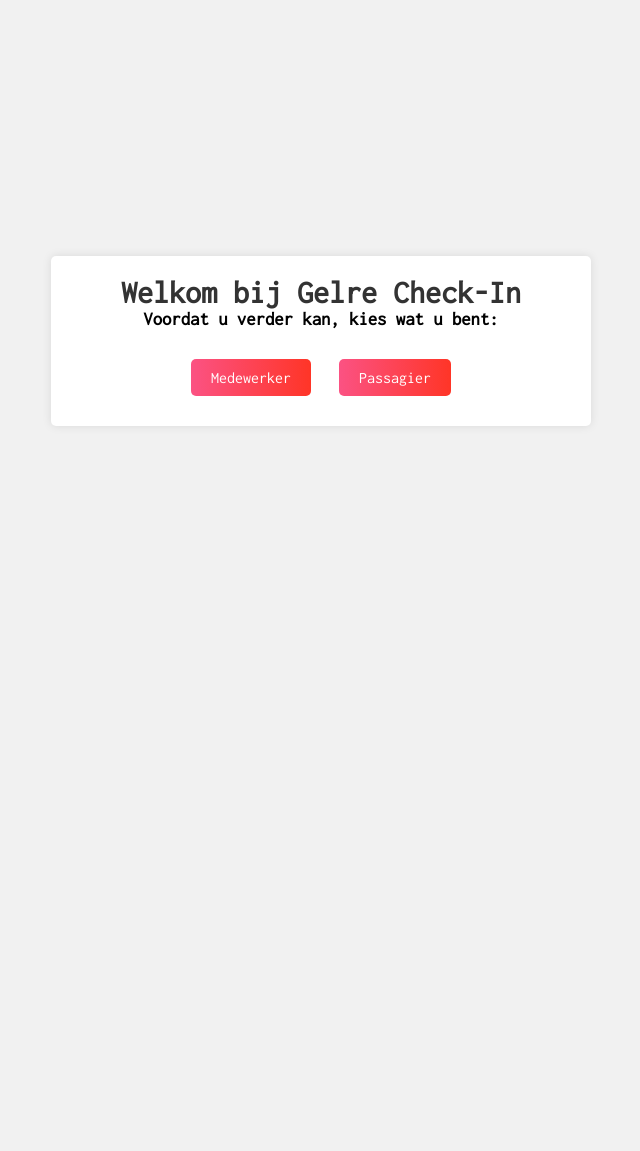
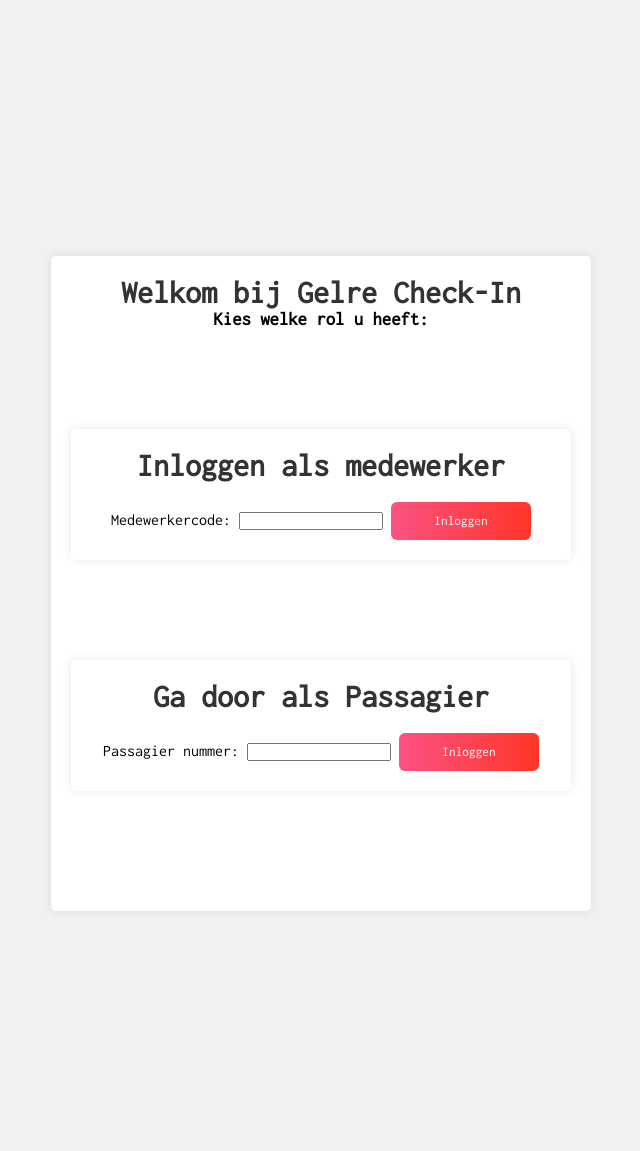
Before and after one commit to PebblesProgramming/Gelre-Check-in, a PHP site: page / in a window 1280 px wide. Shown: the top 1151 px of the page, without its empty margins (319-959 px from the left). Before the commit the page ends 426 px from the top, so only its background shows below. Run offline with PHP 8.4, Linux system fonts and the light colour scheme; some libraries are stand-ins or nearby versions.

Commit message:
medewerker login + logout functionality

```diff
--- a/applicatie/css/rol_keuze.css
+++ b/applicatie/css/rol_keuze.css
@@ -5,7 +5,6 @@
 }
 body {
     background-color: #f1f1f1;
-
     text-align: center;
 }
 
@@ -22,11 +21,11 @@
     color: #333;
 }
 
-.role-selection {
+.role-selectie {
     margin-top: 20px;
 }
 
-.role-selection a {
+.role-selectie a {
     display: inline-block;
     margin: 10px;
     padding: 10px 20px;
@@ -37,6 +36,22 @@
     transition: background-color 0.3s ease;
 }
 
-.role-selection a:hover {
+.role-selectie a:hover {
     background-color: #45a049;
 }
+
+input{
+    margin-top: 20px;
+}
+
+.button{
+    width: 140px;
+    border: 0;
+    padding: 12px 10px;
+    outline: none;
+    color: #fff;
+    background: linear-gradient(to right, #fb5283, #ff3527 );
+    border-radius: 6px;
+    cursor: pointer;
+    transition: width 0.5s;
+  }
--- a/applicatie/css/style.css
+++ b/applicatie/css/style.css
@@ -2,6 +2,11 @@
   margin: 0;
   padding: 0;
   font-family: Inconsolata;
+}
+
+body {
+  background-color: #f1f1f1;
+
 }
 
 .container{
@@ -11,6 +16,7 @@
   padding-right: 8%;
   box-sizing: border-box;
   overflow: hidden;
+
 }
 
 .navbar{
--- a/applicatie/index.php
+++ b/applicatie/index.php
@@ -1,3 +1,41 @@
+<?php
+session_start();
+require_once '../applicatie/starting/db_connectie.php';
+// maak verbinding met de database (zie db_connection.php)
+$db = maakVerbinding();
+
+// Het statische wachtwoord dat gehasht moet worden
+$wachtwoord = "12345";
+// Hash het wachtwoord
+$gehashtWachtwoord = password_hash($wachtwoord, PASSWORD_DEFAULT);
+
+if ($_SERVER["REQUEST_METHOD"] === "POST") {
+    // Controleer of het wachtwoord is ingevuld
+    if (!empty($_POST['wachtwoord'])) {
+        // Het ingevoerde wachtwoord bij het inloggen
+        $ingevoerdWachtwoord = $_POST['wachtwoord'];
+
+        // Het gehashte wachtwoord uit de database
+        //$gehashtWachtwoord = "$2y$10$21FuTBFO7A6RsZS2p6B9p.OOwH6cG5CN4/zrXxuPbUEnku.5X3rJi";
+
+        // Controleer of het ingevoerde wachtwoord niet leeg is en overeenkomt met het gehashte wachtwoord
+        if (!empty($ingevoerdWachtwoord) && password_verify($ingevoerdWachtwoord, $gehashtWachtwoord)) {
+            echo 'inloggen is gelukt';
+            // Inloggen is gelukt, stuur de gebruiker naar de medewerkerspagina
+            header("refresh:2;url=../screens/medewerker.php");// de refresh 2 is voor mijzelf als check zodat ik zeker weet dat het inloggen is gelukt
+
+            exit; // Stop de rest van de code, omdat het inloggen is geslaagd
+        } else {
+            // Inloggen is mislukt, toon een foutmelding
+            $foutmelding = "Ongeldig wachtwoord";
+        }
+    } else {
+        // Inloggen is mislukt, toon een foutmelding
+        $foutmelding = "Vul een wachtwoord in";
+    }
+}
+?>
+
 <!DOCTYPE html>
 <html lang="en">
 <head>
@@ -11,13 +49,30 @@
 </head>
 <body>
     <div class="container">
+        <div class="rol-selectie">
         <h1>Welkom bij Gelre Check-In</h1>
-        <h3>Voordat u verder kan, kies wat u bent: </h3>
-        <div class="role-selection">
-            <a href="../screens/medewerker.php">Medewerker</a>
-            <a href="../screens/passagier.php">Passagier</a>
-        </div>
+        <h3>Kies welke rol u heeft: </h3>
+        <div>
+    </div>
+    <div class="container">
+        <h1>Inloggen als medewerker</h1>
+    <form method="POST" action="index.php">
+        <label for="medewerkercode">Medewerkercode:</label>
+        <input type="password" id="medewerkercode" name="wachtwoord" required>
+        <input class="button" type="submit" value="Inloggen">
+        <?php if(isset($foutmelding)){
+            echo "<p>$foutmelding</p>";
+            }?>
+    </form>
+    </div>
+    <div class="container">
+    <h1>Ga door als Passagier</h1>
+    <form method="POST" action="../screens/passagier.php">
+        <label for="medewerkercode">Passagier nummer:</label>
+        <input type="password" id="medewerkercode" name="medewerkercode" required>
+        <input class="button" type="submit" value="Inloggen">
+    </form>
+    </div>
     </div>
 </body>
-
 </html>
--- a/applicatie/screens/vluchtInfo.php
+++ b/applicatie/screens/vluchtInfo.php
@@ -1,4 +1,5 @@
 <?php
+
 require_once '../starting/db_connectie.php';
 
 // maak verbinding met de database (zie db_connection.php)
```
Also changed, not shown: applicatie/components/navbar.php (+20 -2 lines), applicatie/screens/logout.php (added, +11 -0 lines), applicatie/screens/medewerker.php (+15 -0 lines), applicatie/screens/vluchten.php (+4 -3 lines).
